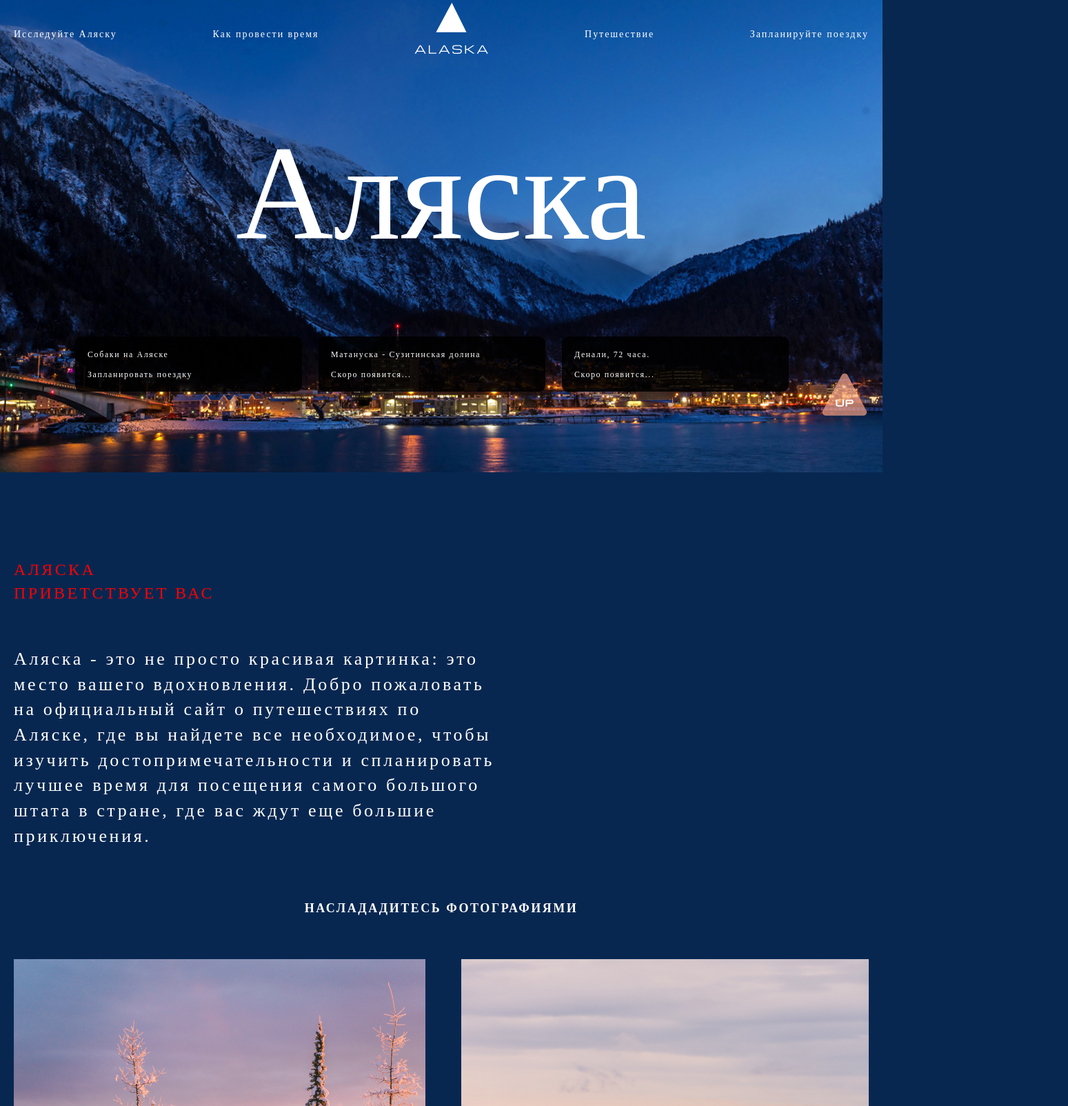
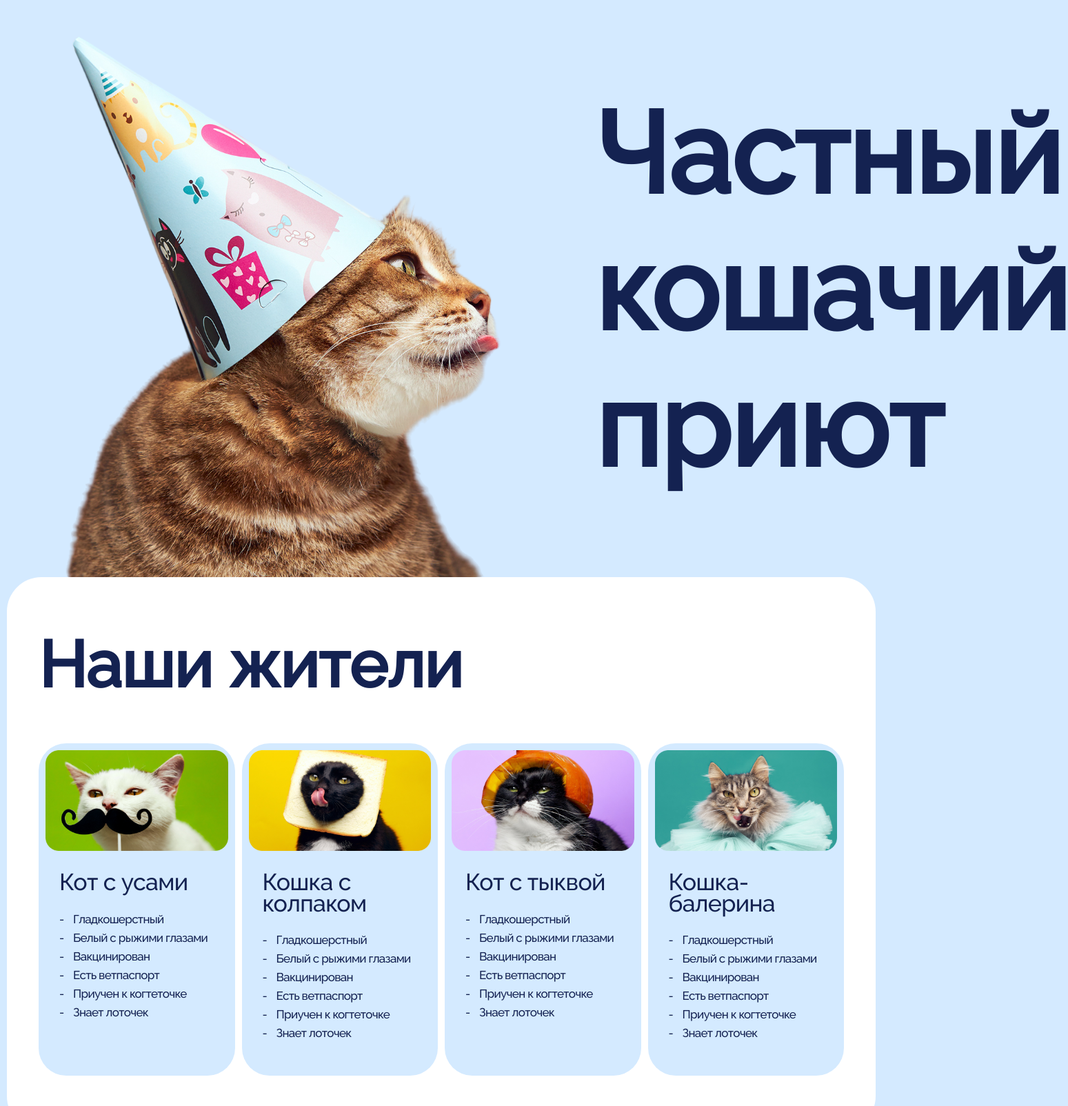
Before and after one commit to Alexeykormiltsev/alacka, a plain HTML site: page index.html in a window 1280 px wide. Shown: the part 36-1640 px from the top of the page at 69% size, 1549 px wide, since content can reach past the window. Drawn offline with nearby package versions, Linux system fonts and the light colour scheme.

Commit message:
десктоп 1920

```diff
--- a/css/style.css
+++ b/css/style.css
@@ -8,18 +8,20 @@ body {
 }
 
 body {
-  color: #fff;
-  font-size: 30px;
-  line-height: 35px;
+  color: #142251;
+  font-size: 17px;
+  line-height: 100%;
+  letter-spacing: -0.04em;
   display: flex;
   flex-direction: column;
-  background: #072751;
+  background: #D4EAFF;
+  font-family: 'Raleway', sans-serif;
 }
 
 .container {
-  max-width: 1260px;
+  max-width: 1820px;
   margin: 0 auto;
-  padding: 0 10px;
+  padding: 40px 10px 80px;
 }
 
 *,
@@ -52,8 +54,12 @@ dd {
   margin: 0;
 }
 
-ul[class] {
+/* ul[class] {
   list-style: none;
+} */
+ul {
+  list-style: none;
+  padding: 0;
 }
 
 a[class] {
@@ -72,143 +78,81 @@ select {
   font: inherit;
 }
 
-
-.header {
-  padding: 40px 0 90px;
-  background-image: url(../images/header-bg.jpg);
-  background-size: cover;
-  background-position: center;
-}
-
-.header__top {
-  padding-bottom: 60px;
-}
-
-.header__list {
+.main {
   display: flex;
-  justify-content: space-between;
+  justify-content: space-around;
   align-items: center;
 }
 
-.header__link {
-  font-weight: 400;
-  font-size: 14px;
-  line-height: 141.8%;
-  letter-spacing: 0.14em;
-  color: #FFFFFF;
-  transition: all .4s;
+h1 {
+  font-size: 165px;
+  line-height: 120%;
 }
 
-.header__link:hover {
-  color: #FF0000;
-  text-decoration: underline;
+.box {
+  padding: 80px 46px;
+  background: #fff;
+  border-radius: 50px;
 }
 
-.header__title {
-  font-style: normal;
-  font-weight: 400;
-  font-size: 196px;
-  line-height: 141.8%;
-  text-align: center;
-  margin-bottom: 70px;
+h2 {
+  font-size: 94px;
+  line-height: 100%;
+  margin-bottom: 67px;
 }
 
-.header__content {
+.gred {
   display: flex;
-  justify-content: center;
-  gap: 24px;
-  font-size: 11.8819px;
-  line-height: 141.8%;
-  letter-spacing: 0.14em;
-  padding: 0 27px 27px 0;
-  position: relative;
+  /* justify-content: space-between; */
+  gap: 10px;
 }
 
-.header__content::after {
-  position: absolute;
-  content: "";
-  background-image: url(../images/header-after.png);
-  width: 82px;
-  height: 89px;
-  right: -6px;
-  bottom: -30px;
+.col {
+  padding: 10px 10px 36px;
+  background: #D4EAFF;
+  border-radius: 40px;
 }
 
-.header__content-item {
-  width: 329px;
-  height: 80px;
-  background: rgba(0, 0, 0, 0.85);
-  border-radius: 9px;
-  padding: 18px;
+.thumb {
+  margin-bottom: 30px;
+  border-radius: 40px;
+}
+
+p {
+  margin-bottom: 30px;
+  font-size: 34px;
+  line-height: 90%;
+  margin-left: 20px;
+}
+
+ul {
   display: flex;
   flex-direction: column;
-  gap: 12px;
+  gap: 10px;
 }
 
-.main {
-  padding: 125px 0 160px;
+li {
+  position: relative;
+  padding-left: 20px;
+  margin-left: 20px;
 }
 
-.main__title {
-  font-weight: 400;
-  font-size: 24px;
-  line-height: 141.8%;
-  letter-spacing: 0.14em;
-  color: #FF0000;
-  text-transform: uppercase;
-  margin-bottom: 60px;
+li::before {
+  position: absolute;
+  content: "-";
+  color: #142251;
+  top: 0;
+  left: 0;
 }
 
-.main__text {
-  max-width: 700px;
-  font-weight: 400;
-  font-size: 26px;
-  line-height: 141.8%;
-  letter-spacing: 0.14em;
-  margin-bottom: 74px;
-}
 
-.main__subtitle {
-  font-size: 18px;
-  line-height: 141.8%;
-  letter-spacing: 0.14em;
-  text-transform: uppercase;
-  text-align: center;
-  margin-bottom: 60px;
-}
 
-.main__photos {
-  display: flex;
-  justify-content: space-between;
-}
 
-.tour {
-  padding: 30px 0;
-}
-
-.tour__title {
-  font-size: 24px;
-  line-height: 141.8%;
-  letter-spacing: 0.14em;
-  text-transform: uppercase;
-  color: #FF0000;
-  margin-bottom: 116px;
-}
-
-.tour__content {
-  display: flex;
-  flex-direction: column;
-  align-items: center;
-}
-
-.min {
-  width: 222px;
-  height: 222px;
-}
-
-.tour__center {
-  display: flex;
-  justify-content: space-between;
-  align-items: center;
-  gap: 60px;
-}
+/* @media(max-width: 1820px){
+  h1{
+    font-size: 120px;
+  }
+  h2{
+    font-size: 64px;
+  }
+} */
--- a/index.html
+++ b/index.html
@@ -5,127 +5,143 @@
     <meta charset="UTF-8">
     <meta http-equiv="X-UA-Compatible" content="IE=edge">
     <meta name="viewport" content="width=device-width, initial-scale=1.0">
-    <title>alaska</title>
+    <title>Частный кошачий приют</title>
+    <link rel="preconnect" href="https://fonts.googleapis.com">
+    <link rel="preconnect" href="https://fonts.gstatic.com" crossorigin>
+    <link href="https://fonts.googleapis.com/css2?family=Raleway:wght@500&display=swap" rel="stylesheet">
     <link rel="stylesheet" href="css/style.css">
 </head>
 
 <body>
-    <div class="header">
-        <div class="container">
-            <div class="header__top">
-                <nav class="header__nav">
-                    <ul class="header__list">
-                        <li class="header__item">
-                            <a href="#" class="header__link">
-                                Исследуйте Аляску
-                            </a>
+    <div class="container">
+        <div class="main">
+            <img src="images/photo.png" alt="кошка">
+            <h1>
+                Частный кошачий приют
+            </h1>
+        </div>
+        <div class="box">
+            <h2>
+                Наши жители
+            </h2>
+            <div class="gred">
+                <div class="col">
+                    <div class="thumb">
+                        <img src="images/cats/1.png" alt="Кот с усами">
+                    </div>
+                    <p>
+                        Кот с усами
+                    </p>
+                    <ul>
+                        <li>
+                            Гладкошерстный
                         </li>
-                        <li class="header__item">
-                            <a href="#" class="header__link">
-                                Как провести время
-                            </a>
+                        <li>
+                            Белый с рыжими глазами
                         </li>
-                        <li class="header__item">
-                            <a href="#" class="header__link">
-                                <img src="images/logo.svg" alt="logo img" class="logo">
-                            </a>
+                        <li>
+                            Вакцинирован
                         </li>
-                        <li class="header__item">
-                            <a href="#" class="header__link">
-                                Путешествие
-                            </a>
+                        <li>
+                            Есть ветпаспорт
                         </li>
-                        <li class="header__item">
-                            <a href="#" class="header__link">
-                                Запланируйте поездку
-                            </a>
+                        <li>
+                            Приучен к когтеточке
+                        </li>
+                        <li>
+                            Знает лоточек
                         </li>
                     </ul>
-                </nav>
-            </div>
-            <h1 class="header__title">
-                Аляска
-            </h1>
-            <div class="header__content">
-                <div class="header__content-item">
-                    <p class="header__content-text">
-                        Собаки на Аляске
+                </div>
+                <div class="col">
+                    <div class="thumb">
+                        <img src="images/cats/2.png" alt="Кошка с колпаком">
+                    </div>
+                    <p>
+                        Кошка с колпаком
                     </p>
-                    <p class="header__content-text">
-                        Запланировать поездку
+                    <ul>
+                        <li>
+                            Гладкошерстный
+                        </li>
+                        <li>
+                            Белый с рыжими глазами
+                        </li>
+                        <li>
+                            Вакцинирован
+                        </li>
+                        <li>
+                            Есть ветпаспорт
+                        </li>
+                        <li>
+                            Приучен к когтеточке
+                        </li>
+                        <li>
+                            Знает лоточек
+                        </li>
+                    </ul>
+                </div>
+                <div class="col">
+                    <div class="thumb">
+                        <img src="images/cats/3.png" alt="Кот с тыквой">
+                    </div>
+                    <p>
+                        Кот с тыквой
                     </p>
+                    <ul>
+                        <li>
+                            Гладкошерстный
+                        </li>
+                        <li>
+                            Белый с рыжими глазами
+                        </li>
+                        <li>
+                            Вакцинирован
+                        </li>
+                        <li>
+                            Есть ветпаспорт
+                        </li>
+                        <li>
+                            Приучен к когтеточке
+                        </li>
+                        <li>
+                            Знает лоточек
+                        </li>
+                    </ul>
                 </div>
-                <div class="header__content-item">
-                    <p class="header__content-text">
-                        Матануска - Сузитинская долина
+                <div class="col">
+                    <div class="thumb">
+                        <img src="images/cats/4.png" alt="Кошка-балерина">
+                    </div>
+                    <p>
+                        Кошка-балерина
                     </p>
-                    <p class="header__content-text">
-                        Скоро появится...
-                    </p>
+                    <ul>
+                        <li>
+                            Гладкошерстный
+                        </li>
+                        <li>
+                            Белый с рыжими глазами
+                        </li>
+                        <li>
+                            Вакцинирован
+                        </li>
+                        <li>
+                            Есть ветпаспорт
+                        </li>
+                        <li>
+                            Приучен к когтеточке
+                        </li>
+                        <li>
+                            Знает лоточек
+                        </li>
+                    </ul>
                 </div>
-                <div class="header__content-item">
-                    <p class="header__content-text">
-                        Денали, 72 часа.
-                    </p>
-                    <p class="header__content-text">
-                        Скоро появится...
-                    </p>
-                </div>
+
             </div>
         </div>
     </div>
-    <div class="main">
-        <div class="container">
-            <h2 class="main__title">
-                АЛЯСКА <br>
-                ПРИВЕТСТВУЕТ ВАС
-            </h2>
-            <p class="main__text">
-                Аляска - это не просто красивая картинка: это место вашего вдохновления. Добро пожаловать на официальный
-                сайт о путешествиях по Аляске, где вы найдете все необходимое, чтобы изучить достопримечательности и
-                спланировать лучшее время для посещения самого большого штата в стране, где вас ждут еще большие
-                приключения.
-            </p>
-            <h3 class="main__subtitle">
-                насладАДИТесь фотографиями
-            </h3>
-            <div class="main__photos">
-                <img src="images/main/1.png" alt="" class="main__img">
-                <img src="images/main/2.png" alt="" class="main__img">
-            </div>
-        </div>
-    </div>
-    <section class="tour">
-        <div class="container">
-            <h2 class="tour__title">
-                Выбирайте ПУТЕШЕСТВИЕ сами
-            </h2>
-            <div class="tour__content">
-                <div class="tour__top">
-                    <a href="#" class="tour__link">
-                        <img src="images/tour/1.png" alt="" class="tour__img">
-                    </a>
 
-                </div>
-                <div class="tour__center">
-                    <a href="#" class="tour__link">
-                        <img src="images/tour/2.png" alt="" class="tour__img">
-                    </a>
-                    <a href="#" class="tour__link">
-                        <img src="images/tour/5.png" alt="" class="tour__img">
-                    </a>
-                    <a href="#" class="tour__link">
-                        <img src="images/tour/3.png" alt="" class="tour__img">
-                    </a>
-                </div>
-                <div class="tour__bottom">
-                    <a href="#" class="tour__link">
-                        <img src="images/tour/4.png" alt="" class="tour__img">
-                    </a>
-                </div>
-            </div>
-        </div>
-    </section>
     <script src="https://ajax.googleapis.com/ajax/libs/jquery/3.6.0/jquery.min.js"></script>
 
     <script src="js/main.js"></script>
```
Also changed, not shown: images/cats/1.png (added), images/cats/2.png (added), images/cats/3.png (added), images/cats/4.png (added), images/header-after.png (deleted), images/header-bg.jpg (deleted), images/logo.svg (deleted), images/main/1.png (deleted), images/main/2.png (deleted), images/photo.png (added), images/tour/1.png (deleted), images/tour/2.png (deleted), images/tour/3.png (deleted), images/tour/4.png (deleted), 2 more files.
